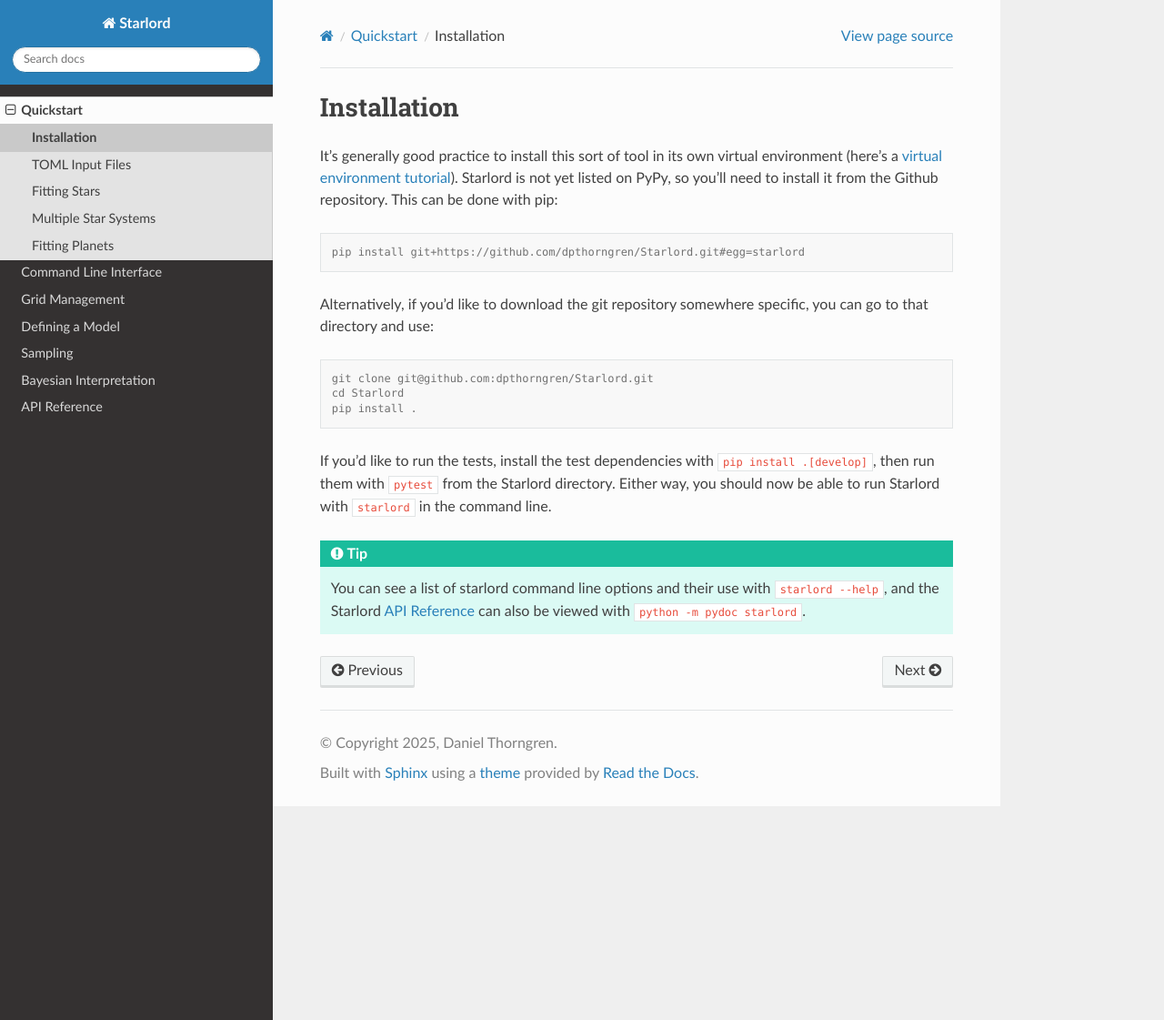
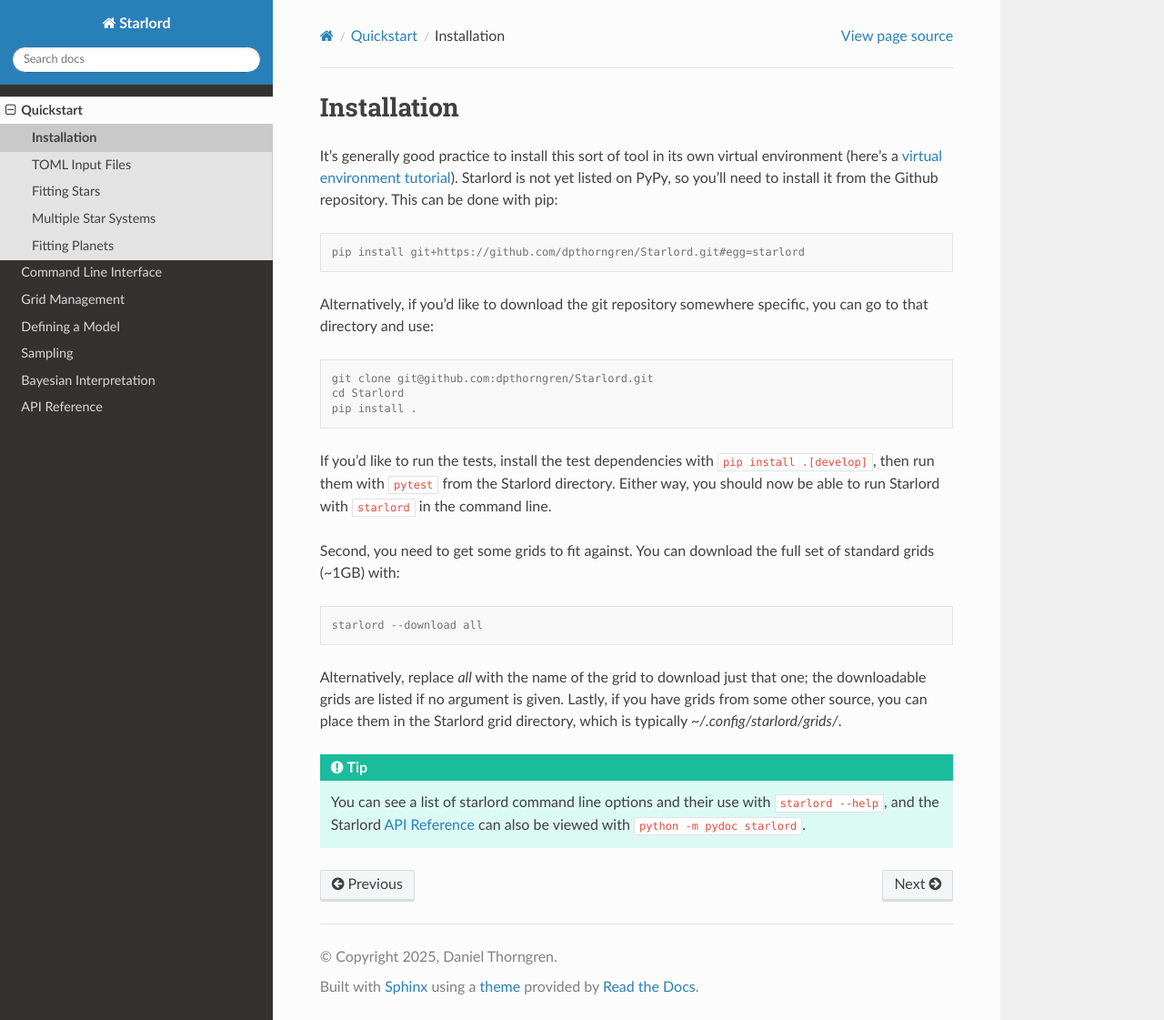
Before and after one commit to dpthorngren/Starlord, a Sphinx documentation site: the page built from docs/quickstart/installation.rst, in a window 1280 px wide and 1121 px high. Shown: the whole window at 91% size. Built offline with Sphinx 7.4.7 and the Read the Docs theme 3.1.0, drawn with Linux system fonts in a browser that asks for light colours.

Commit message:
Updating docs for current version.

```diff
--- a/docs/quickstart/installation.rst
+++ b/docs/quickstart/installation.rst
@@ -16,6 +16,14 @@
 
 If you'd like to run the tests, install the test dependencies with ``pip install .[develop]``, then run them with ``pytest`` from the Starlord directory.  Either way, you should now be able to run Starlord with ``starlord`` in the command line.
 
+Second, you need to get some grids to fit against. You can download the full set of standard grids (~1GB) with:
+
+.. code-block:: console
+
+    starlord --download all
+
+Alternatively, replace `all` with the name of the grid to download just that one; the downloadable grids are listed if no argument is given.  Lastly, if you have grids from some other source, you can place them in the Starlord grid directory, which is typically `~/.config/starlord/grids/`.
+
 .. tip::
 
    You can see a list of starlord command line options and their use with ``starlord --help``, and the Starlord :doc:`../ref/index` can also be viewed with ``python -m pydoc starlord``.
--- a/docs/quickstart/planets.rst
+++ b/docs/quickstart/planets.rst
@@ -2,7 +2,7 @@
 ====================
 Although Starlord is designed for fitting stellar models to observations, it is perfectly capable of fitting planet evolution models instead.  If anything, planet models are simpler as the mass and/or radius are usually measured directly, rather than inferred from a collection of observed bands.  Existing model grids can be readily input into Starlord by the user, allowing modellers to avoid the laborious process of retrieval setup.
 
-For illustrative purposes we'll use the hot Jupiter evolution model grids of `Thorngren & Fortney 2018 <https://ui.adsabs.harvard.edu/abs/2018AJ....155..214T/abstract>`_; these will be made publicly available when the Starlord built-in grid repository is setup, but for now may be obtained by contacting the developers.  This grid is 5 dimensional, in mass, metallicity, incident flux, internal heating power (as a fraction of flux), and age.  The outputs are the specific entropy, luminosity, and radius.
+For this example we'll use the hot Jupiter evolution model grids of `Thorngren & Fortney 2018 <https://ui.adsabs.harvard.edu/abs/2018AJ....155..214T/abstract>`_, which is provided in the standard Starlord grids (or download with ``starlord --download hotJupiters``).  This grid is 5 dimensional, in mass, metallicity, incident flux, internal heating power (as a fraction of flux), and age.  The outputs are the specific entropy, luminosity, and radius.
 
 Defining the Model Grid
 -----------------------
--- a/docs/quickstart/stars.rst
+++ b/docs/quickstart/stars.rst
@@ -1,6 +1,6 @@
 Fitting Stars
 ====================
-The primary purpose of Starlord is to flexibly fit stellar models to observations, so this merits a worked example.  We'll use HD 80606 data straight from the `NASA Exoplanet Archive <https://exoplanetarchive.ipac.caltech.edu/overview/HD%2080606>`_ for simplicity.
+The primary purpose of Starlord is to flexibly fit stellar models to observations, so this merits a worked example.  We'll use HD 80606 data straight from the `NASA Exoplanet Archive <https://exoplanetarchive.ipac.caltech.edu/overview/HD%2080606>`_ for simplicity, fitted to the MIST2 grids.
 
 .. literalinclude:: /examples/hd80606.toml
    :language: toml
```
Also changed, not shown: docs/examples/wasp77.toml (+4 -3 lines), docs/examples/wasp77_separate.toml (+4 -3 lines), docs/examples/wasp77_unassoc.toml (+4 -3 lines), docs/models.rst (+6 -8 lines).
